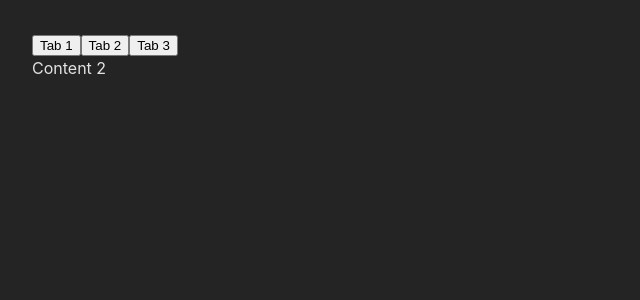
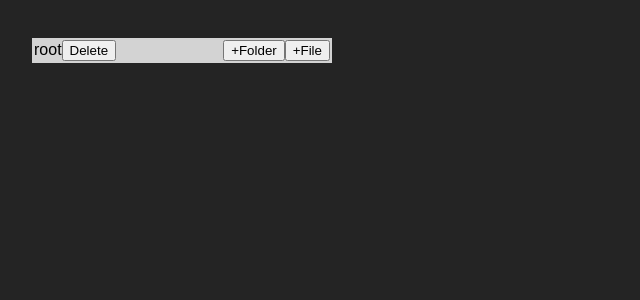
Before and after one commit to ikmofem7/machine-coding, a React (Vite) app: page / in a window 1280 px wide. Shown: the top 300 px of the page, without its empty margins (0-640 px from the left). Built offline with nearby package versions, Linux system fonts and the light colour scheme.

Commit message:
file explorer done

```diff
--- a/src/App.tsx
+++ b/src/App.tsx
@@ -1,10 +1,10 @@
 import "./App.css";
-import { TabExample } from "./Problems";
+import { FileExplorer } from "./Problems";
 
 function App() {
   return (
     <div className="app">
-      <TabExample />
+      <FileExplorer />
     </div>
   );
 }
--- /dev/null
+++ b/src/Problems/File-Explorer/FileExplorer.tsx
@@ -0,0 +1,36 @@
+import { useState } from "react";
+import { Folder } from "./components";
+import data from "./data.json";
+import { Explorer } from "./types";
+import { useAddItems } from "./hooks";
+
+const FileExplorer = () => {
+  const [explorer, setExplorer] = useState<Explorer>(data);
+  const { insertNode, deleteNode } = useAddItems();
+  const handleAddTree = (
+    id: Explorer["id"],
+    item: Explorer["name"],
+    isFolder: boolean
+  ) => {
+    console.log({ id, item, isFolder });
+    const latestTree = insertNode(explorer, id, item, isFolder);
+    setExplorer(latestTree);
+  };
+
+  const handleDeleteElement = (id: Explorer["id"]) => {
+    console.log({ id });
+
+    const latestTree = deleteNode(explorer, id);
+    setExplorer(latestTree);
+  };
+
+  return (
+    <Folder
+      explorer={explorer}
+      handleAddTree={handleAddTree}
+      handleDeleteElement={handleDeleteElement}
+    />
+  );
+};
+
+export { FileExplorer };
--- /dev/null
+++ b/src/Problems/File-Explorer/components/Folder.tsx
@@ -0,0 +1,96 @@
+/* eslint-disable @typescript-eslint/no-explicit-any */
+import { useState, MouseEvent } from "react";
+import "./index.css";
+import { Explorer } from "../types";
+
+type Props = {
+  explorer: Explorer;
+  handleAddTree: (
+    id: Explorer["id"],
+    item: Explorer["name"],
+    isFolder: boolean
+  ) => void;
+  handleDeleteElement: (id: Explorer["id"]) => void;
+};
+
+const Folder = (props: Props) => {
+  const { explorer, handleAddTree, handleDeleteElement } = props;
+  const [isExpanded, setIsExpanded] = useState(false);
+  const [showInput, setShowInput] = useState<{
+    visible: boolean;
+    isFolder: boolean;
+  }>({
+    visible: false,
+    isFolder: false,
+  });
+
+  const handleToggleExpand = () => {
+    setIsExpanded((prevState) => !prevState);
+  };
+
+  const handleUpdateExplorer = (isFolder: boolean) => (e: MouseEvent) => {
+    e.stopPropagation();
+    setIsExpanded(true);
+    setShowInput({ visible: true, isFolder });
+  };
+
+  const addElement = (e: any) => {
+    if (e.key === "Enter" && e?.target?.value) {
+      handleAddTree(explorer.id, e.target.value, showInput?.isFolder);
+      setShowInput({ visible: false, isFolder: false });
+    }
+  };
+  if (!Object.keys(explorer).length) {
+    return null;
+  }
+
+  if (explorer.isFolder) {
+    return (
+      <div>
+        <button className="folder" onClick={handleToggleExpand}>
+          <div>
+            <span> {explorer.name}</span>
+            <button
+              onClick={(e) => {
+                e.stopPropagation();
+                handleDeleteElement(explorer?.id);
+              }}
+            >
+              Delete
+            </button>
+          </div>
+          <div>
+            <button onClick={handleUpdateExplorer(true)}>+Folder</button>
+            <button onClick={handleUpdateExplorer(false)}>+File</button>
+          </div>
+        </button>
+        <div style={{ display: isExpanded ? "block" : "none", marginLeft: 12 }}>
+          {showInput?.visible && (
+            <div>
+              {showInput?.isFolder ? <>📁</> : <>📃</>}
+              <input
+                type="text"
+                onBlur={() => setShowInput({ visible: false, isFolder: false })}
+                autoFocus
+                onKeyDown={addElement}
+              />
+            </div>
+          )}
+          {explorer.items?.map((item) => {
+            return (
+              <Folder
+                explorer={item}
+                key={item.id}
+                handleAddTree={handleAddTree}
+                handleDeleteElement={handleDeleteElement}
+              />
+            );
+          })}
+        </div>
+      </div>
+    );
+  }
+  return <div className="file">⬜️{explorer?.name}</div>;
+};
+
+export { Folder };
--- /dev/null
+++ b/src/Problems/File-Explorer/components/index.css
@@ -0,0 +1,21 @@
+.folder {
+  border: none;
+  display: block;
+  outline: none;
+  font-size: 16px;
+  margin-top: 6px;
+  background-color: lightgray;
+  display: flex;
+  align-items: center;
+  justify-content: space-between;
+  padding: 2px;
+  width: 300px;
+  cursor: pointer;
+}
+.file {
+  margin-top: 5px;
+  padding-left: 5px;
+  font-size: 16px;
+  display: flex;
+  flex-direction: column;
+}
--- /dev/null
+++ b/src/Problems/File-Explorer/components/index.ts
@@ -0,0 +1 @@
+export * from "./Folder"
--- /dev/null
+++ b/src/Problems/File-Explorer/data.json
@@ -0,0 +1,70 @@
+{
+  "id": "1",
+  "name": "root",
+  "isFolder": true,
+  "items": [
+    {
+      "id": "2",
+      "name": "public",
+      "isFolder": true,
+      "items": [
+        {
+          "id": "3",
+          "name": "public nested 1",
+          "isFolder": true,
+          "items": [
+            {
+              "id": "4",
+              "name": "index.html",
+              "isFolder": false,
+              "items": []
+            },
+            {
+              "id": "5",
+              "name": "hello.html",
+              "isFolder": false,
+              "items": []
+            }
+          ]
+        },
+        {
+          "id": "6",
+          "name": "public_nested_file",
+          "isFolder": false,
+          "items": []
+        }
+      ]
+    },
+    {
+      "id": "7",
+      "name": "src",
+      "isFolder": true,
+      "items": [
+        {
+          "id": "8",
+          "name": "App.js",
+          "isFolder": false,
+          "items": []
+        },
+        {
+          "id": "9",
+          "name": "Index.js",
+          "isFolder": false,
+          "items": []
+        },
+        {
+          "id": "10",
+          "name": "styles.css",
+          "isFolder": false,
+          "items": []
+        }
+      ]
+    },
+    {
+      "id": "11",
+      "name": "package.json",
+      "isFolder": false,
+      "items": []
+    }
+  ]
+}
--- /dev/null
+++ b/src/Problems/File-Explorer/hooks/index.ts
@@ -0,0 +1 @@
+export * from "./useAddItems"
--- /dev/null
+++ b/src/Problems/File-Explorer/hooks/useAddItems.ts
@@ -0,0 +1,49 @@
+import { Explorer } from "../types";
+
+const useAddItems = () => {
+  const insertNode = (
+    tree: Explorer,
+    id: Explorer["id"],
+    name: Explorer["name"],
+    isFolder: boolean
+  ): Explorer => {
+    if (tree.id == id && tree.isFolder) {
+      if (!tree?.items) tree.items = [];
+      tree.items?.unshift({
+        id: Date.now().toString(),
+        name,
+        isFolder,
+      });
+      return tree;
+    }
+    if (tree.items) {
+      tree = {
+        ...tree,
+        items: tree.items.map((element) =>
+          insertNode(element, id, name, isFolder)
+        ),
+      };
+    }
+
+    return { ...tree };
+  };
+  const deleteNode = (tree: Explorer, id: Explorer["id"]): Explorer => {
+    if (tree.id === id) {
+      console.log({ tree });
+      tree = {};
+      console.log({ tree });
+      return tree;
+    }
+    if (tree.items) {
+      tree = {
+        ...tree,
+        items: tree?.items?.map((item) => deleteNode(item, id)),
+      };
+    }
+    return tree;
+  };
+
+  return { insertNode, deleteNode };
+};
+
+export { useAddItems };
--- /dev/null
+++ b/src/Problems/File-Explorer/index.ts
@@ -0,0 +1 @@
+export * from "./FileExplorer"
--- /dev/null
+++ b/src/Problems/File-Explorer/types.ts
@@ -0,0 +1,8 @@
+type Explorer = {
+    id: string;
+    name: string;
+    isFolder: boolean;
+    items?: Explorer[];
+};
+
+export { Explorer }
--- a/src/Problems/index.ts
+++ b/src/Problems/index.ts
@@ -1,3 +1,4 @@
 export * from "./Accordion"
 export * from "./Multi-Select"
 export * from "./Tabs"
+export * from "./File-Explorer"
```
Also changed, not shown: src/Problems/File-Explorer/components/File.tsx (added).
